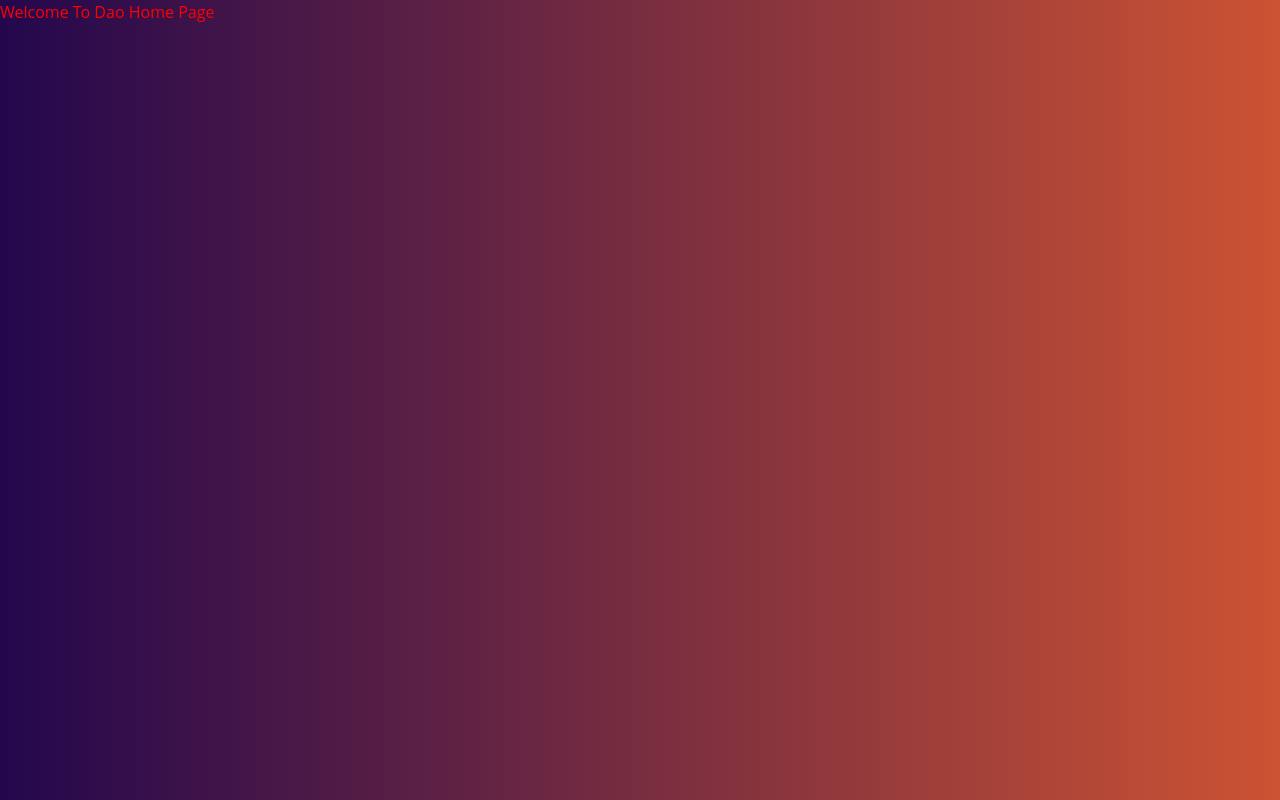
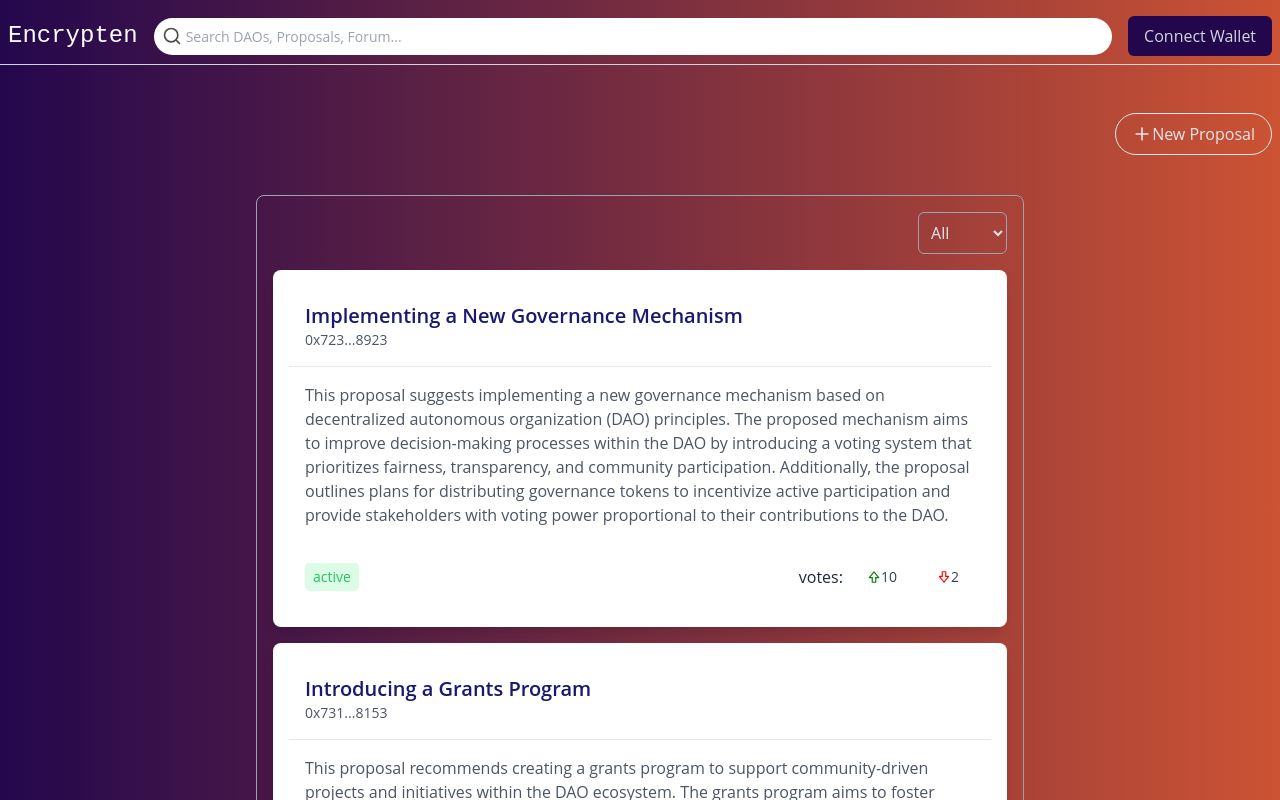
Before and after one commit to Demeter-Lab/Encrypten-Frontend, a Next.js app: page /dao in a window 1280 px wide. Shown: the top 800 px of the page. Built offline with nearby package versions, Linux system fonts and the light colour scheme.

Commit message:
created the /dao interface

```diff
--- a/app/dao/page.js
+++ b/app/dao/page.js
@@ -1,10 +1,47 @@
+"use client";
+import { useState } from "react";
+import DaoNavbar from "@/components/DaoNavbar";
+import NewProposal from "@/components/NewProposal";
+import CustomComponent from "@/components/CustomComponent";
+import componentData from "@/components/componentData";
+
 const DAO = () => {
+  const [filter, setFilter] = useState("all");
 
-    return (
-        <>
-        <h1>Welcome To Dao Home Page</h1>
-        </>
-    );
-}
+  const handleFilterChange = (value) => {
+    setFilter(value);
+  };
+
+  const filteredProposals = componentData.filter(
+    (proposal) => filter === "all" || proposal.status === filter
+  );
+
+  return (
+    <>
+      <DaoNavbar />
+      <NewProposal />
+      <div className="bg-transparent border border-gray-400 max-w-3xl mx-auto p-4 mb-4 mt-8 rounded-lg">
+        <div className="mb-4 flex justify-end">
+          <div className="relative inline-flex">
+            <div className="relative">
+              <select
+                className="bg-transparent border border-gray-400 text-gray-200 rounded-md py-2 px-2"
+                onChange={(e) => handleFilterChange(e.target.value)}
+                value={filter}
+              >
+                <option value="all">All</option>
+                <option value="active">Active</option>
+                <option value="closed">Closed</option>
+              </select>
+            </div>
+          </div>
+        </div>
+        {filteredProposals.map((proposal) => (
+          <CustomComponent key={proposal.id} data={proposal} />
+        ))}
+      </div>
+    </>
+  );
+};
 
 export default DAO;
--- /dev/null
+++ b/assets/ConstantIcons.js
@@ -0,0 +1,65 @@
+import React from "react";
+
+const PlusIcon = () => (
+  <svg
+    xmlns="http://www.w3.org/2000/svg"
+    viewBox="0 0 24 24"
+    width="20"
+    height="20"
+    fill="none"
+    stroke="#e6e6e6"
+    strokeWidth="2"
+    strokeLinecap="round"
+    strokeLinejoin="round"
+  >
+    <line x1="12" y1="5" x2="12" y2="19"></line>
+    <line x1="5" y1="12" x2="19" y2="12"></line>
+  </svg>
+);
+
+const SearchIcon = () => (
+  <svg
+    xmlns="http://www.w3.org/2000/svg"
+    viewBox="0 0 24 24"
+    width="20"
+    height="20"
+    fill="none"
+    stroke="#4d4d4d"
+    strokeWidth="2"
+    strokeLinecap="round"
+    strokeLinejoin="round"
+  >
+    <circle cx="11" cy="11" r="8"></circle>
+    <line x1="21" y1="21" x2="16.65" y2="16.65"></line>
+  </svg>
+);
+
+const UpvoteIcon = () => (
+  <svg
+    xmlns="http://www.w3.org/2000/svg"
+    width="1em"
+    height="1em"
+    viewBox="0 0 24 24"
+  >
+    <path
+      fill="green"
+      d="M12.781 2.375c-.381-.475-1.181-.475-1.562 0l-8 10A1.001 1.001 0 0 0 4 14h4v7a1 1 0 0 0 1 1h6a1 1 0 0 0 1-1v-7h4a1.001 1.001 0 0 0 .781-1.625zM15 12h-1v8h-4v-8H6.081L12 4.601L17.919 12z"
+    />
+  </svg>
+);
+
+const DownvoteIcon = () => (
+  <svg
+    xmlns="http://www.w3.org/2000/svg"
+    width="1em"
+    height="1em"
+    viewBox="0 0 24 24"
+  >
+    <path
+      fill="currentColor"
+      d="M20.901 10.566A1.001 1.001 0 0 0 20 10h-4V3a1 1 0 0 0-1-1H9a1 1 0 0 0-1 1v7H4a1.001 1.001 0 0 0-.781 1.625l8 10a1 1 0 0 0 1.562 0l8-10c.24-.301.286-.712.12-1.059M12 19.399L6.081 12H10V4h4v8h3.919z"
+    />
+  </svg>
+);
+
+export { PlusIcon, SearchIcon, UpvoteIcon, DownvoteIcon };
--- /dev/null
+++ b/components/CustomComponent.js
@@ -0,0 +1,47 @@
+import React from "react";
+import { UpvoteIcon } from "@/assets/ConstantIcons";
+import { DownvoteIcon } from "@/assets/ConstantIcons";
+
+const CustomComponent = ({ data }) => {
+  return (
+    <>
+    <div
+      className={`bg-white rounded-lg shadow-lg ${
+        data.status === "active" ? "border-green-500" : "border-red-500"
+      } max-w-3xl mx-auto p-4 mb-4`}
+    >
+      <div className="border-b p-4">
+        <h2 className="text-xl text-[#191970] font-semibold">{data.proposalTitle}</h2>
+        <p className="text-gray-600 text-sm">{data.proposerName}</p>
+      </div>
+      <div className="p-4">
+        <p className="text-gray-600">{data.proposalDetails}</p>
+      </div>
+      <div className="flex items-center justify-between p-4">
+        <span
+          className={`inline-block px-2 py-1 text-sm rounded ${
+            data.status === "active"
+              ? "text-green-500 bg-green-100"
+              : "text-red-500 bg-red-100"
+          }`}
+        >
+          {data.status}
+        </span>
+        <div className="flex items-center">
+          <span className="mr-2 text-gray-800">votes:</span>
+          <button className="text-gray-700 text-sm py-2 px-4 mr-2 flex items-center">
+            <UpvoteIcon className="mr-1" />
+            {data.upvotes}
+          </button>
+          <button className="text-gray-700 text-sm py-2 px-4 flex items-center">
+            <DownvoteIcon className="mr-1" />
+            {data.downvotes}
+          </button>
+        </div>
+      </div>
+    </div>
+    </>
+  );
+};
+
+export default CustomComponent;
--- /dev/null
+++ b/components/DaoNavbar.js
@@ -0,0 +1,30 @@
+import React from "react";
+import { SearchIcon } from "@/assets/ConstantIcons";
+
+const DaoNavbar = () => {
+  return (
+    <nav className="py-2 md:py-2">
+      <div className="container mx-auto flex items-center justify-between border-b border-gray-300 py-2 pl-2">
+        <a href="/" className="text-white text-2xl font-bold logo">
+          Encrypten
+        </a>
+        <div className="hidden md:flex flex-1 md:ml-4 md:mr-4 ml-2 mr-2 relative">
+          <span className="absolute inset-y-0 left-0 flex items-center pl-2">
+            <SearchIcon />
+          </span>
+          <input
+            type="text"
+            placeholder="Search DAOs, Proposals, Forum..."
+            className="text-gray-700 border-none rounded-full pl-8 py-2 w-full"
+            style={{ fontSize: '14px' }}
+          />
+        </div>
+        <button className="bg-[#23074d] text-gray-300 px-4 py-2 rounded-md mr-2">
+          Connect Wallet
+        </button>
+      </div>
+    </nav>
+  );
+};
+
+export default DaoNavbar;
--- /dev/null
+++ b/components/NewProposal.js
@@ -0,0 +1,14 @@
+import React from 'react';
+import { PlusIcon } from '@/assets/ConstantIcons';
+
+const NewProposal = () => {
+  return (
+    <div className="container mx-auto flex items-center justify-end mt-8 p-2">
+      <button className="border border-gray-200 text-gray-200 px-4 py-2 rounded-full flex items-center">
+        <PlusIcon className="h-5 w-5 mr-2" /> New Proposal
+      </button>
+    </div>
+  );
+};
+
+export default NewProposal;
--- /dev/null
+++ b/components/componentData.js
@@ -0,0 +1,40 @@
+const componentData = [
+    {
+      id: 1,
+      proposalTitle: "Implementing a New Governance Mechanism",
+      proposerName: "0x723...8923",
+      proposalDetails: "This proposal suggests implementing a new governance mechanism based on decentralized autonomous organization (DAO) principles. The proposed mechanism aims to improve decision-making processes within the DAO by introducing a voting system that prioritizes fairness, transparency, and community participation. Additionally, the proposal outlines plans for distributing governance tokens to incentivize active participation and provide stakeholders with voting power proportional to their contributions to the DAO.",
+      status: "active",
+      upvotes: 10,
+      downvotes: 2
+    },
+    {
+      id: 2,
+      proposalTitle: "Introducing a Grants Program",
+      proposerName: "0x731...8153",
+      proposalDetails: "This proposal recommends creating a grants program to support community-driven projects and initiatives within the DAO ecosystem. The grants program aims to foster innovation, collaboration, and growth by providing funding and resources to individuals and teams working on projects aligned with the DAO's mission and values. Through the grants program, the DAO seeks to empower community members to pursue their ideas, solve challenges, and contribute to the overall success and sustainability of the ecosystem.",
+      status: "closed",
+      upvotes: 8,
+      downvotes: 3
+    },
+    {
+      id: 3,
+      proposalTitle: "Expanding Community Outreach",
+      proposerName: "0x945...6412",
+      proposalDetails: "This proposal aims to expand the DAO's community outreach efforts through a comprehensive strategy focused on engaging and educating stakeholders, increasing awareness, and fostering meaningful connections. The proposed outreach activities include hosting virtual events, webinars, and workshops; creating educational content such as blog posts, tutorials, and videos; leveraging social media platforms to share updates, news, and announcements; collaborating with influencers, partners, and industry experts; and actively participating in relevant conferences, forums, and meetups. By expanding community outreach, the DAO aims to strengthen its relationship with the community, attract new members, and build a vibrant and inclusive ecosystem.",
+      status: "active",
+      upvotes: 15,
+      downvotes: 5
+    },
+    {
+      id: 4,
+      proposalTitle: "Implementing a Staking Mechanism",
+      proposerName: "0x516...7239",
+      proposalDetails: "This proposal suggests implementing a staking mechanism to incentivize participation and governance within the DAO. The proposed staking mechanism enables stakeholders to lock up their tokens for a certain period in exchange for rewards and voting power. By staking their tokens, participants actively contribute to the security and stability of the network while earning rewards based on their contributions. Additionally, the staking mechanism introduces a governance component that allows stakers to participate in decision-making processes by voting on proposals and protocol upgrades. Through the implementation of a staking mechanism, the DAO aims to align incentives, promote token holder engagement, and enhance the decentralization and sustainability of the ecosystem.",
+      status: "active",
+      upvotes: 12,
+      downvotes: 1
+    }
+  ];
+
+  export default componentData;
--- a/package.json
+++ b/package.json
@@ -9,6 +9,7 @@
     "lint": "next lint"
   },
   "dependencies": {
+    "@heroicons/react": "^1.0.6",
     "next": "14.0.4",
     "react": "^18",
     "react-dom": "^18",
```
Also changed, not shown: 1 other file (tests, documents, lock files or other folders).
